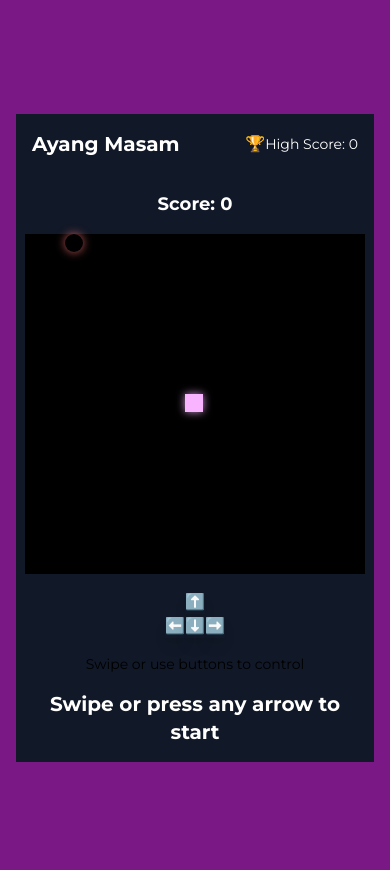
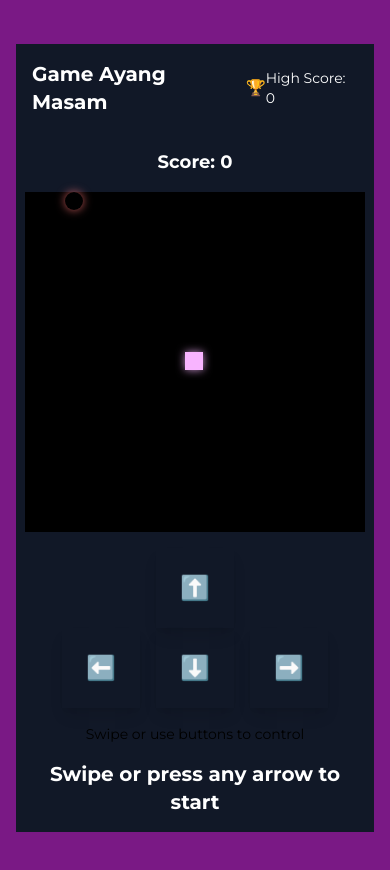
Before and after one commit to timunlipat/dina-danielle, a Next.js app: page / in a window 390 px wide. Shown: the top 870 px of the page. Built offline with nearby package versions, Linux system fonts and the light colour scheme.

Commit message:
add space to buttons

```diff
--- a/app/components/game.jsx
+++ b/app/components/game.jsx
@@ -223,7 +223,7 @@ const SnakeGame = () => {
                 <div className='p-4 border-b-2 border-purple-500 bg-[#2D1B4E]'>
                     <div className='flex justify-between items-center'>
                         <span className='text-xl md:text-2xl font-bold text-white tracking-wider'>
-                            Ayang Masam
+                            Game Ayang Masam
                         </span>
                         <div className='flex items-center gap-2'>
                             <span className='text-yellow-500'>🏆</span>
@@ -290,9 +290,9 @@ const SnakeGame = () => {
                         </div>
 
                         {/* Mobile controls */}
-                        <div className='md:hidden w-[200px] mt-4'>
+                        <div className='md:hidden w-[280px] mt-4'>
                             {/* Top row with up arrow */}
-                            <div className='flex justify-center mb-2'>
+                            <div className='flex justify-center mb-4'>
                                 <button
                                     onClick={() => {
                                         if (direction !== 'DOWN') {
@@ -301,14 +301,14 @@ const SnakeGame = () => {
                                                 setIsPaused(false);
                                         }
                                     }}
-                                    className='p-3 bg-purple-700 text-white hover:bg-purple-600 rounded-lg border-2 border-purple-500 transition-colors shadow-lg hover:shadow-purple-500/20 active:transform active:scale-95 w-16'
+                                    className='p-6 bg-purple-700 text-white hover:bg-purple-600 rounded-lg border-2 border-purple-500 transition-colors shadow-lg hover:shadow-purple-500/20 active:transform active:scale-95 w-20 text-2xl'
                                 >
                                     ⬆️
                                 </button>
                             </div>
 
                             {/* Bottom row with left, down, right arrows */}
-                            <div className='flex justify-center gap-2'>
+                            <div className='flex justify-center gap-4'>
                                 <button
                                     onClick={() => {
                                         if (direction !== 'RIGHT') {
@@ -317,7 +317,7 @@ const SnakeGame = () => {
                                                 setIsPaused(false);
                                         }
                                     }}
-                                    className='p-3 bg-purple-700 text-white hover:bg-purple-600 rounded-lg border-2 border-purple-500 transition-colors shadow-lg hover:shadow-purple-500/20 active:transform active:scale-95 w-16'
+                                    className='p-6 bg-purple-700 text-white hover:bg-purple-600 rounded-lg border-2 border-purple-500 transition-colors shadow-lg hover:shadow-purple-500/20 active:transform active:scale-95 w-20 text-2xl'
                                 >
                                     ⬅️
                                 </button>
@@ -329,7 +329,7 @@ const SnakeGame = () => {
                                                 setIsPaused(false);
                                         }
                                     }}
-                                    className='p-3 bg-purple-700 text-white hover:bg-purple-600 rounded-lg border-2 border-purple-500 transition-colors shadow-lg hover:shadow-purple-500/20 active:transform active:scale-95 w-16'
+                                    className='p-6 bg-purple-700 text-white hover:bg-purple-600 rounded-lg border-2 border-purple-500 transition-colors shadow-lg hover:shadow-purple-500/20 active:transform active:scale-95 w-20 text-2xl'
                                 >
                                     ⬇️
                                 </button>
@@ -341,7 +341,7 @@ const SnakeGame = () => {
                                                 setIsPaused(false);
                                         }
                                     }}
-                                    className='p-3 bg-purple-700 text-white hover:bg-purple-600 rounded-lg border-2 border-purple-500 transition-colors shadow-lg hover:shadow-purple-500/20 active:transform active:scale-95 w-16'
+                                    className='p-6 bg-purple-700 text-white hover:bg-purple-600 rounded-lg border-2 border-purple-500 transition-colors shadow-lg hover:shadow-purple-500/20 active:transform active:scale-95 w-20 text-2xl'
                                 >
                                     ➡️
                                 </button>
```
